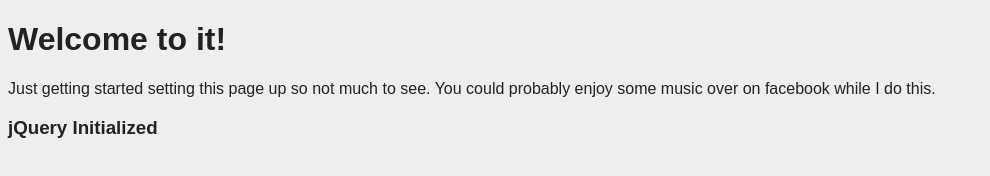
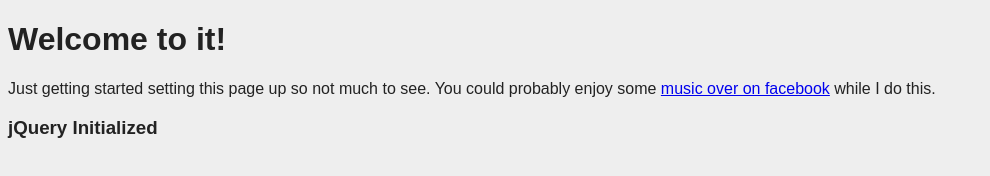
Before and after one commit to watcherdm/webspinner.github.com, a plain HTML site: page index.html in a window 1280 px wide. Shown: the whole page, without its empty margins (0-990 px from the left). Drawn offline with nearby package versions, Linux system fonts and the light colour scheme.

Commit message:
linked the music content

```diff
--- a/index.html
+++ b/index.html
@@ -2,7 +2,7 @@
 <link href="index.css" rel="stylesheet"/>
 <title>Webspinner Github Page</title>
 <h1>Welcome to it!</h1>
-<p>Just getting started setting this page up so not much to see. You could probably enjoy some music over on facebook while I do this.</p>
+<p>Just getting started setting this page up so not much to see. You could probably enjoy some <a href="http://listn.to/okgo" target="_blank">music over on facebook</a> while I do this.</p>
 <script src="https://ajax.googleapis.com/ajax/libs/jquery/1.6.2/jquery.min.js"></script>
 <script src="http://cdnjs.cloudflare.com/ajax/libs/underscore.js/1.1.6/underscore-min.js"></script>
 <script src="http://cdnjs.cloudflare.com/ajax/libs/backbone.js/0.5/backbone-min.js"></script>
```
